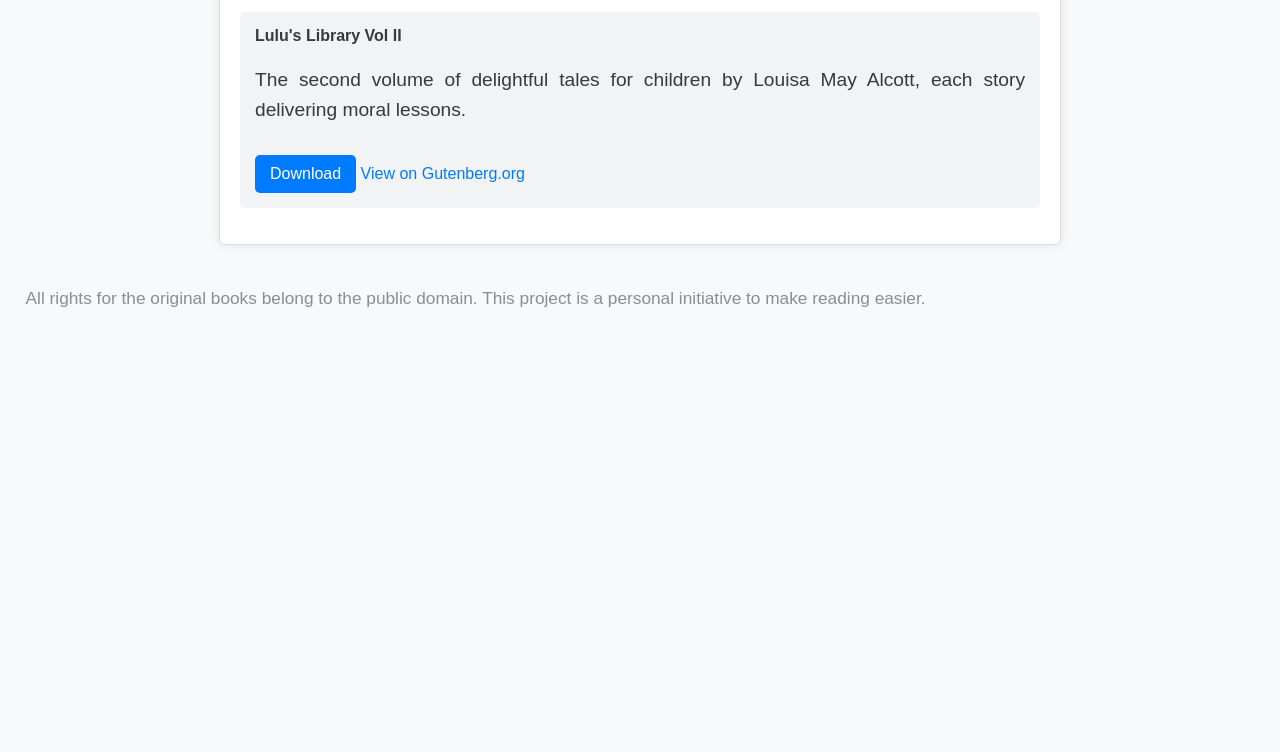
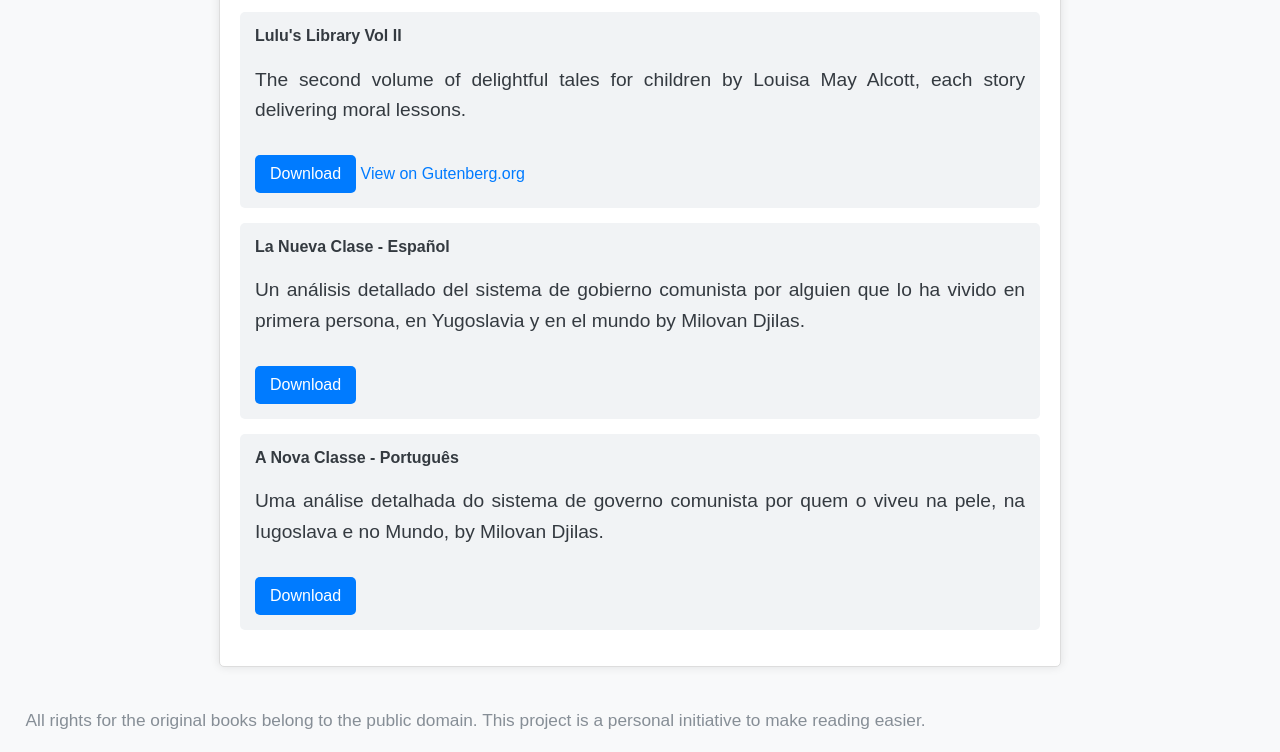
Before and after one commit to ivairosouza/Free-Books-in-HTML, a plain HTML site: page docs/index.html in a window 1280 px wide. Shown: the part 8222-8974 px from the top of the page. Before the commit the page ends 8552 px from the top, so only its background shows below. Drawn offline with Linux system fonts and the light colour scheme.

Commit message:
Adding index file updated

```diff
--- a/docs/index.html
+++ b/docs/index.html
@@ -324,6 +324,16 @@
     <a class="btn" href="https://raw.githubusercontent.com/ivairosouza/Free-Books-in-HTML/main/Lulu-sLibrary-Vol3.zip" download>Download</a>
     <a href="https://www.gutenberg.org/ebooks/18537" target="_blank">View on Gutenberg.org</a>
   </li>-->
+  <li>
+    <strong>La Nueva Clase - Español</strong>
+    <p>Un análisis detallado del sistema de gobierno comunista por alguien que lo ha vivido en primera persona, en Yugoslavia y en el mundo by Milovan Djilas.</p>
+    <a class="btn" href="https://raw.githubusercontent.com/ivairosouza/Free-Books-in-HTML/main/LaNuevaClase-by-milovan-djilas-Spanish.zip" download>Download</a>
+  </li>
+  <li>
+    <strong>A Nova Classe - Português</strong>
+    <p>Uma análise detalhada do sistema de governo comunista por quem o viveu na pele, na Iugoslava e no Mundo, by Milovan Djilas.</p>
+    <a class="btn" href="https://raw.githubusercontent.com/ivairosouza/Free-Books-in-HTML/main/ANovaClasse-by-Milovan Djilas-Portuguese.zip" download>Download</a>
+  </li>
 
     </ul>
   </div>
```
